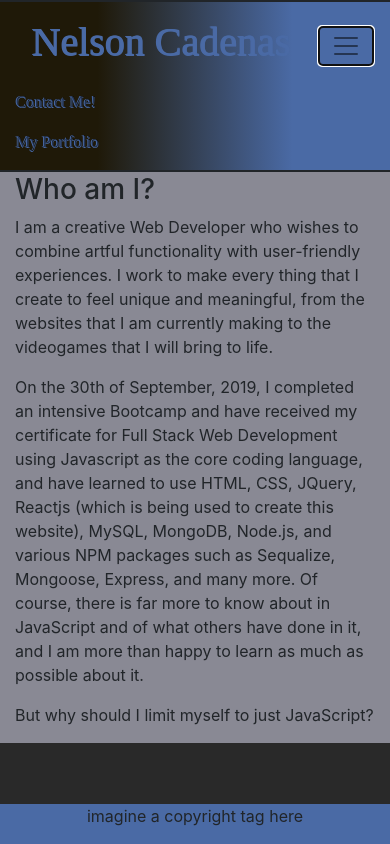
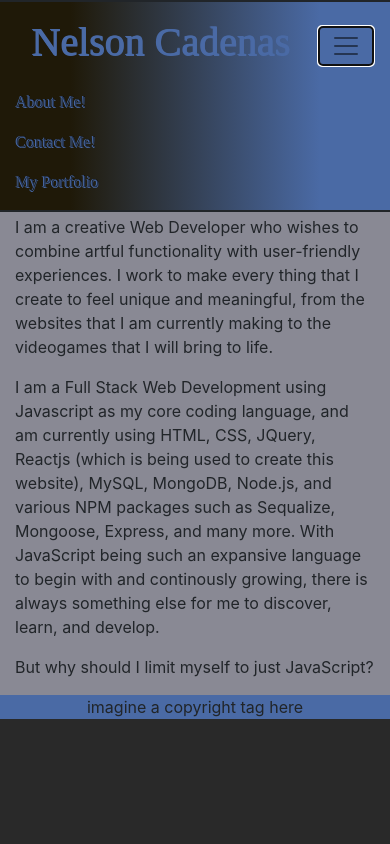
Before and after one commit to NelsonCad/personal-website, a React (Create React App) app: page / in a window 390 px wide. Both pictures are taken after a click on the button 346 px from the left and 46 px from the top of the page. Built offline with nearby package versions, Linux system fonts and the light colour scheme.

Commit message:
made the navbar more mobile freindly, made the footer to not be fixed to the screen

```diff
--- a/src/components/Footer/Footer.css
+++ b/src/components/Footer/Footer.css
@@ -2,7 +2,4 @@
     width: 100%;
     background-color: #4a6aa5;
     text-align: center;
-    margin-top: 5px;
-    position: fixed;
-    bottom: 0px;
 }
--- a/src/components/Nav/Nav.css
+++ b/src/components/Nav/Nav.css
@@ -1,8 +1,8 @@
 .nav-bar {
     background: linear-gradient(to left, #4a6aa5 25%, #1f1908 75%);
-    border-bottom:2px solid;
-    border-top:2px solid;
-    z-index:15;
+    border-bottom: 2px solid;
+    border-top: 2px solid;
+    z-index: 15;
     position: fixed;
     top: 0px;
     width: 100%;
@@ -16,7 +16,22 @@
 
 @media only screen and (max-width: 768px) {
 
+    .nav-bar {
+        background: linear-gradient(to left, #4a6aa5 18%, #1f1908 82%);
+    }
+
     .nav-link {
         color:#4a6aa5;
     }
 }
+
+@media only screen and (max-width: 380px) {
+
+    .nav-home {
+        font-size: 26px;
+    }
+
+    .ninja {
+        display: none;
+    }
+}
--- a/src/components/Nav/index.js
+++ b/src/components/Nav/index.js
@@ -8,6 +8,7 @@ import {
     NavbarToggler,
     Collapse
 } from 'reactstrap';
+import NavSpace from "../navspace/"
 
 function NavBar() {
 
@@ -18,10 +19,12 @@ function NavBar() {
     }
 
     return (
+        <div>
+            <NavSpace />
             <div className="nav-bar">
                 <Navbar light expand="md">
-                <NavLink href="/">
-                    <h1>Nelson Cadenas</h1>
+                    <NavLink  href="/">
+                        <h1 className="ninja">Nelson Cadenas</h1>
                     </NavLink>
 
                     <NavbarToggler onClick={() => toggle()} />
@@ -29,11 +32,17 @@ function NavBar() {
                         <Nav className="ml-auto" navbar>
 
                             <NavItem>
-                            <NavLink className="nav-link" href="/contact">Contact Me!</NavLink>
+                                <NavLink className="nav-link ninja" href="/">
+                                    About Me!
+                                </NavLink>
                             </NavItem>
 
                             <NavItem>
-                            <NavLink className="nav-link" href="/portfolio">My Portfolio</NavLink>
+                                <NavLink className="nav-link" href="/contact" >Contact Me!</NavLink>
+                            </NavItem>
+
+                            <NavItem>
+                                <NavLink className="nav-link" href="/portfolio" >My Portfolio</NavLink>
                             </NavItem>
 
                         </Nav>
@@ -41,6 +50,8 @@ function NavBar() {
 
                 </Navbar>
             </div>
+
+        </div>
     )
 }
 
--- a/src/components/navspace/Emptyspace.css
+++ b/src/components/navspace/Emptyspace.css
@@ -1,3 +1,10 @@
 .emptySpace {
     height: 92px;
 }
+
+@media only screen and (max-width: 380px) {
+
+    .emptySpace {
+        height: 60px;
+    }
+}
--- a/src/pages/contact.js
+++ b/src/pages/contact.js
@@ -1,5 +1,4 @@
 import React from "react";
-import Space from "../components/navspace";
 import "./placeholder.css";
 import {
     Container,
@@ -12,7 +11,6 @@ function Contact() {
 
     return (
         <div>
-            <Space />
             <Container className="container">
                 <h1>How to contact me</h1>
                 <hr></hr>
--- a/src/pages/home.js
+++ b/src/pages/home.js
@@ -1,5 +1,4 @@
 import React from "react";
-import Space from "../components/navspace";
 import "./placeholder.css";
 import {
     Container,
@@ -11,7 +10,6 @@ function Home() {
 
     return (
         <div>
-            <Space />
             <Container className="container">
                 <h1>About Me</h1>
                 <hr></hr>
@@ -28,7 +26,7 @@ function Home() {
                         </p>
 
                         <p>
-                            On the 30th of September, 2019, I completed an intensive Bootcamp and have received my certificate for Full Stack Web Development using Javascript as the core coding language, and have learned to use HTML, CSS, JQuery, Reactjs (which is being used to create this website), MySQL, MongoDB, Node.js, and various NPM  packages such as Sequalize, Mongoose, Express, and many more. Of course, there is far more to know about in JavaScript and of what others have done in it, and I am more than happy to learn as much as possible about it.
+                            I am a Full Stack Web Development using Javascript as my core coding language, and am currently using HTML, CSS, JQuery, Reactjs (which is being used to create this website), MySQL, MongoDB, Node.js, and various NPM  packages such as Sequalize, Mongoose, Express, and many more. With JavaScript being such an expansive language to begin with and continously growing, there is always something else for me to discover, learn, and develop.
                         </p>
 
                         <p>
--- a/src/pages/portfolio.js
+++ b/src/pages/portfolio.js
@@ -2,9 +2,7 @@ import React, { useState } from "react";
 import Jumbo from "../components/Jumbotron";
 import Project from "../components/project-card";
 import projects from "../components/projectList";
-// import otherProjects from "../components/otherProjList";
 import Modalview from "../components/Modal";
-import NavSpace from "../components/navspace";
 import "./portfolio.css";
 
 
@@ -26,7 +24,6 @@ function Portfolio() {
 
     return (
         <div>
-            <NavSpace />
             <Modalview newModal={modal}
                 newToggle={() => toggle()}
                 id={projectClicked.id}
```
Lines whose indentation alone changed are shown as unchanged.
